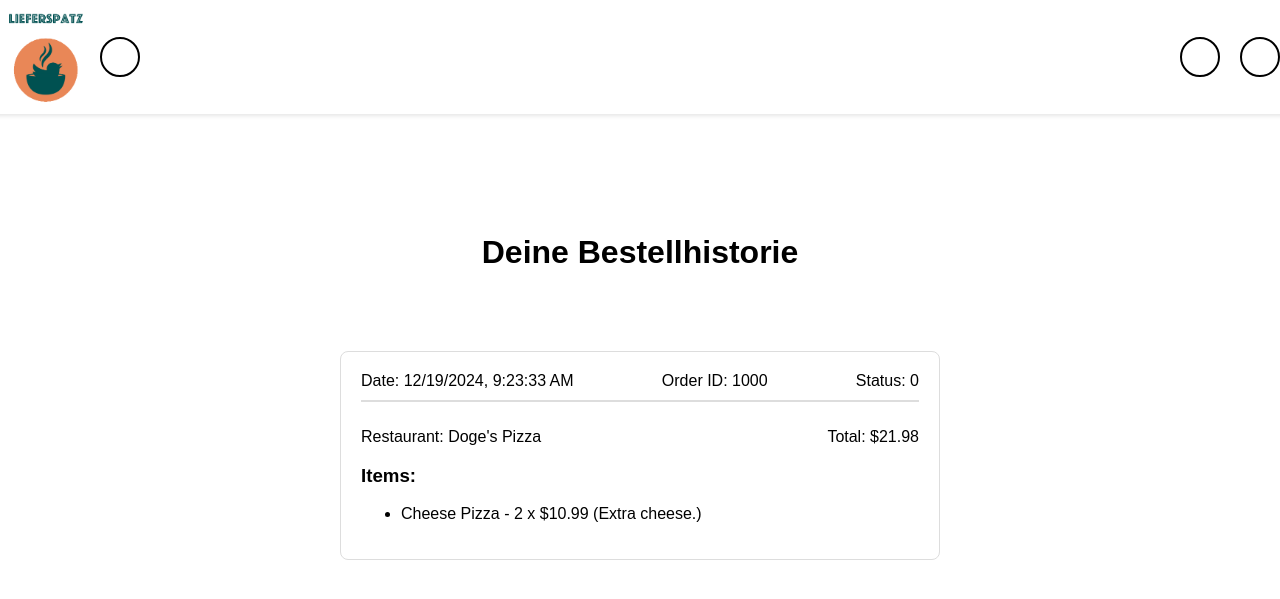
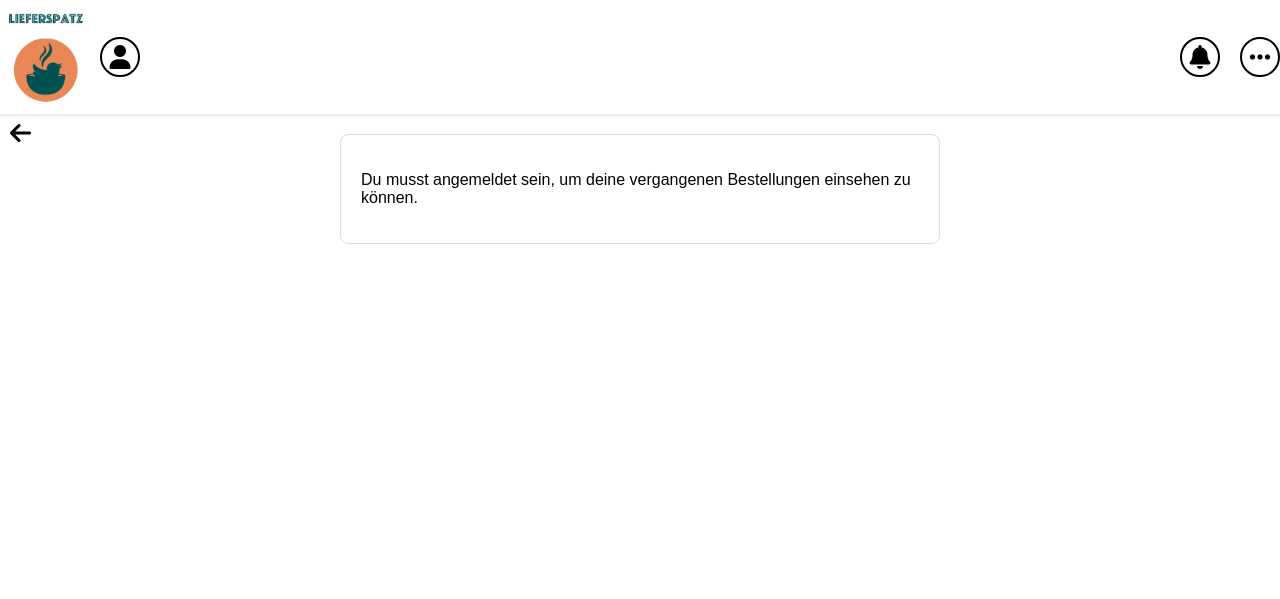
Before and after one commit to ookii-tsuki/db-projekt, a Flask app: page /past_orders in a window 1280 px wide. Shown: the top 599 px of the page. Run offline with Flask 3, Linux system fonts and the light colour scheme; some web fonts are replaced.

Commit message:
I have finished the past_orders page and added the fonts for fontawesome. Also deleted the folder fontawesome. The data fetching seems not to work for now, I tried logging in but still after logging in, the error is shown that the user must be logged in.
I will work on the search page for now, so that I can navigate directly to the past orders page. Maybe it will work then. If not, I will try to find a solution for that.

Co-Authored-By: Mohamed Amin Ben Chrifa <mohamed6aminbenchrifa@gmail.com>

```diff
--- a/app/order/templates/past_orders.html
+++ b/app/order/templates/past_orders.html
@@ -1,15 +1,14 @@
 <!DOCTYPE html>
 <html lang="de">
 <head>
-    <!-- Basic metadata -->
     <meta charset="UTF-8">
-    <meta name="viewport" content="width=device-width, initial-scale=1.0"> <!-- für mobiles rendering -->
+    <meta name="viewport" content="width=device-width, initial-scale=1.0">
     <title>LS Bestellhistorie</title> <!-- Text der auf dem Tab im Browser steht -->
 
     <!-- Font Awesome für die Icons -->
     <link href="{{ url_for('static', filename='css/fontawesome.css') }}" rel="stylesheet">
 
-    <!-- CSS Referenz -->
+    <!-- CSS Referenz: past_orders.css -->
     <link href="{{ url_for('static', filename='css/order/past_orders.css') }}" rel="stylesheet">
 
 </head>
@@ -69,7 +68,7 @@
         <!-- Container für die Buttons -->
         <div class="buttonsarea">
 
-        <!-- Referenz zum JS -->
+        <!-- Referenz zum JS: past_orders.js -->
         <script src="{{ url_for('static', filename='js/order/past_orders.js') }}"></script>
 
     </div>
--- a/app/static/js/order/past_orders.js
+++ b/app/static/js/order/past_orders.js
@@ -1,35 +1,20 @@
-// JSON Daten
-    const jsonData = [
-        {
-            "order_id": "1000",
-            "restaurant_id": "1999",
-            "name": "Doge's Pizza",
-            "address": "Doge Street 24",
-            "city": "Doge City",
-            "zip": "12345",
-            "items": [
-                {
-                    "item_id": "1000",
-                    "name": "Cheese Pizza",
-                    "price": 10.99,
-                    "quantity": 2,
-                    "notes": "Extra cheese."
-                }
-            ],
-            "total": 21.98,
-            "status": 0,
-            "date": 1734600213
-        }
-    ];
+document.addEventListener("DOMContentLoaded", () => {
+    const mainArea = document.querySelector('.mainarea');
 
-    // Funktion für vergangene Bestellungen
+    // Funktion zum Anzeigen von einer Fehlermeldung
+    function displayErrorMessage(message) {
+        mainArea.innerHTML = ''; // Vorherige Inhalte löschen
+        const errorMessage = document.createElement('div');
+        errorMessage.classList.add('order-item');
+        errorMessage.innerHTML = `<p>${message}</p>`;
+        mainArea.appendChild(errorMessage);
+    }
+
+    // Funktion zum Anzeigen vergangener Bestellungen anzuzeigen
     function displayPastOrders(data) {
-        const mainArea = document.querySelector('.mainarea');
+        mainArea.innerHTML = ''; // Vorherige Inhalte löschen
         if (data.length === 0) {
-            const errorMessage = document.createElement('div');
-            errorMessage.classList.add('order-item');
-            errorMessage.innerHTML = `<p>No order history found.</p>`;
-            mainArea.appendChild(errorMessage);
+            displayErrorMessage("keine vergangenen Bestellungen gefunden.");
         } else {
             data.forEach(order => {
                 const orderItemDiv = document.createElement('div');
@@ -38,7 +23,7 @@
                     <div class="order-header">
                         <p>Date: ${new Date(order.date * 1000).toLocaleString()}</p>
                         <p>Order ID: ${order.order_id}</p>
-                        <p>Status: ${order.status}</p>
+                        <p>Status: ${getStatusText(order.status)}</p>
                     </div>
                     <hr>
                     <div class="order-details">
@@ -52,7 +37,7 @@
                             </ul>
                         </div>
                         <div class="right">
-                            <p>Total: $${order.total}</p>
+                            <p>Total: $${order.total.toFixed(2)}</p>
                         </div>
                     </div>
                 `;
@@ -61,51 +46,82 @@
         }
     }
 
-    displayPastOrders(jsonData);
+    // Logik, um die Zahlen in Text umzuwandeln
+    function getStatusText(status) {
+        const statusMap = {
+            0: "ausstehend",
+            1: "in Zubereitung",
+            2: "in Zustellung",
+            3: "geliefert",
+            4: "storniert"
+        };
+        return statusMap[status] || "unbekannt";
+    }
 
-    document.getElementById('bell-button').addEventListener('click', function() {
-        var notifications = document.getElementById('notifications');
-        if (notifications.style.display === 'none' || notifications.style.display === '') {
-            notifications.style.display = 'block';
-        } else {
-            notifications.style.display = 'none';
+    // Funktion zum Abrufen vergangener Bestellungen vom Server
+    async function fetchPastOrders() {
+        const token = localStorage.getItem('authToken');
+
+        if (!token) {
+            displayErrorMessage("Du musst angemeldet sein, um deine vergangenen Bestellungen einsehen zu können.");
+            return;
         }
+
+        try {
+            const response = await fetch('/api/order/history', {
+                method: 'GET',
+                headers: {
+                    'Authorization': `Bearer ${token}`
+                }
+            });
+
+            if (!response.ok) {
+                if (response.status === 404) {
+                    displayErrorMessage("keine Bestellhistorie gefunden.");
+                } else if (response.status === 401 || response.status === 403) {
+                    displayErrorMessage("Unauthorisiert, bitte melden Sie sich erneut an.");
+                } else {
+                    throw new Error(`unerwarteter Fehler: ${response.status}`);
+                }
+                return;
+            }
+
+            const data = await response.json();
+            displayPastOrders(data);
+        } catch (error) {
+            console.error("Fehler beim Abrufen vergangener Bestellungen.", error);
+            displayErrorMessage("Abruf vergangener Bestellungen fehlgeschlagen. Bitte versuchen Sie es später erneut.");
+        }
+    }
+
+    // Bestellungen abrufen, wenn die Seite geladen wird
+    fetchPastOrders();
+
+    document.getElementById('bell-button').addEventListener('click', function () {
+        const notifications = document.getElementById('notifications');
+        notifications.style.display = notifications.style.display === 'none' || notifications.style.display === '' ? 'block' : 'none';
     });
 
-    document.getElementById('more-button').addEventListener('click', function() {
-        var moreButtons = document.getElementById('more-buttons');
-        if (moreButtons.style.display === 'none' || moreButtons.style.display === '') {
-            moreButtons.style.display = 'flex';
-        } else {
-            moreButtons.style.display = 'none';
-        }
+    document.getElementById('more-button').addEventListener('click', function () {
+        const moreButtons = document.getElementById('more-buttons');
+        moreButtons.style.display = moreButtons.style.display === 'none' || moreButtons.style.display === '' ? 'flex' : 'none';
     });
 
-    document.getElementById('past-orders-button').addEventListener('click', function() {
+    document.getElementById('past-orders-button').addEventListener('click', function () {
         location.reload();
     });
 
-    document.getElementById('past-orders-back-button').addEventListener('click', function() {
-        var pastOrders = document.getElementById('past-orders');
+    document.getElementById('past-orders-back-button').addEventListener('click', function () {
+        const pastOrders = document.getElementById('past-orders');
         pastOrders.style.display = 'none';
     });
 
-    function toggleDetails(detailsId) {
-        var details = document.getElementById(detailsId);
-        if (details.style.display === 'none' || details.style.display === '') {
-            details.style.display = 'block';
-        } else {
-            details.style.display = 'none';
-        }
-    }
-
-    // Profilbutton soll den Guthabenknopf auslösen
-    document.getElementById('profile-button').addEventListener('click', function() {
-        var guthabenButton = document.getElementById('guthaben-button');
+    document.getElementById('profile-button').addEventListener('click', function () {
+        let guthabenButton = document.getElementById('guthaben-button');
         if (guthabenButton) {
             guthabenButton.remove();
         } else {
-            var profileButton = document.getElementById('profile-button');
+            const profileButton = document.getElementById('profile-button');
             guthabenButton = document.createElement('button');
             guthabenButton.classList.add('guthaben-button');
             guthabenButton.id = 'guthaben-button';
@@ -114,6 +130,7 @@
         }
     });
 
-    document.getElementById('logo').addEventListener('click', function() {
+    document.getElementById('logo').addEventListener('click', function () {
         window.location.href = '/search.html';
     });
+});
```
Also changed, not shown: app/static/webfonts/fa-solid-900.ttf (added), app/static/webfonts/fa-solid-900.woff2 (added), 1 other file.
